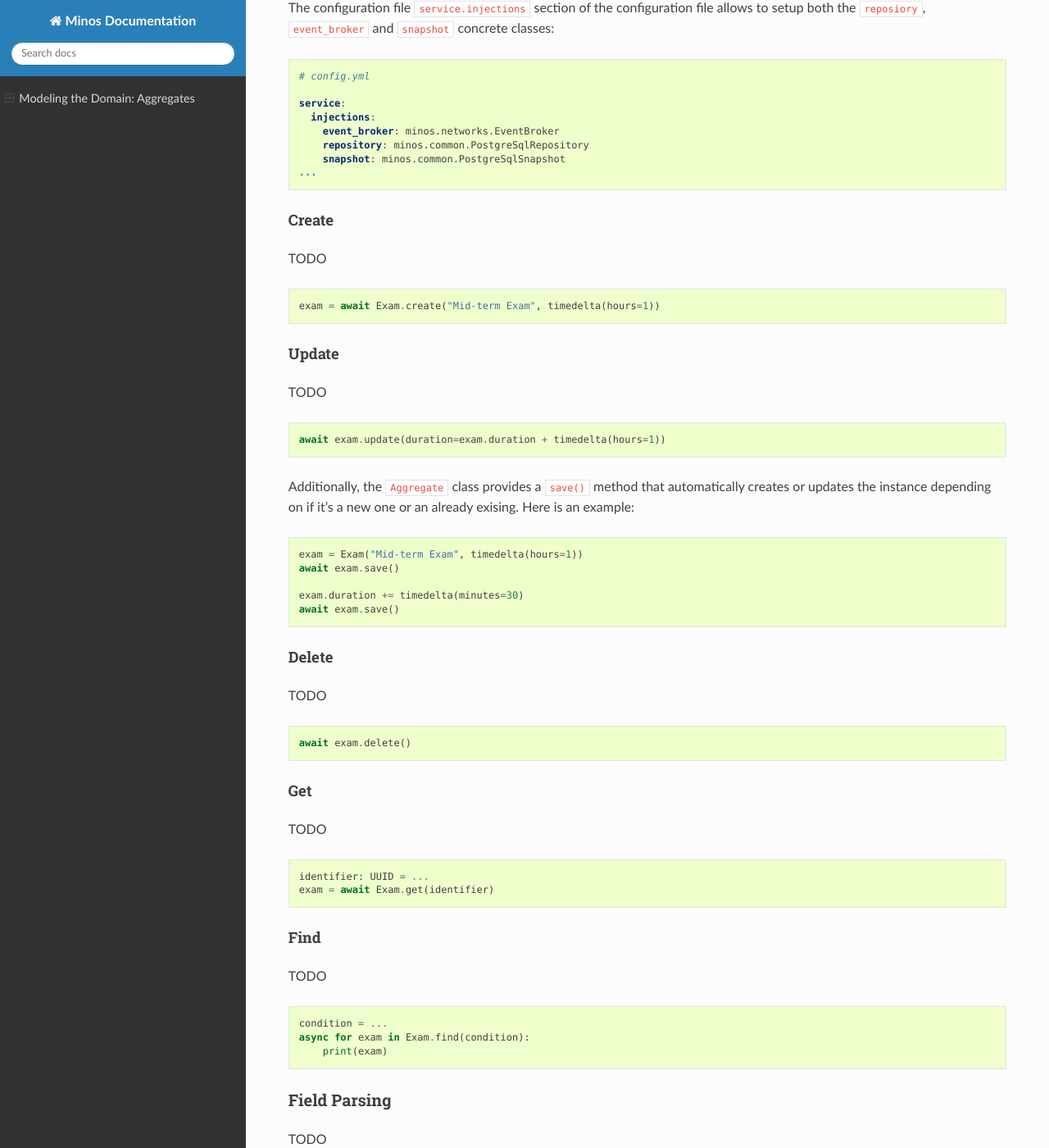
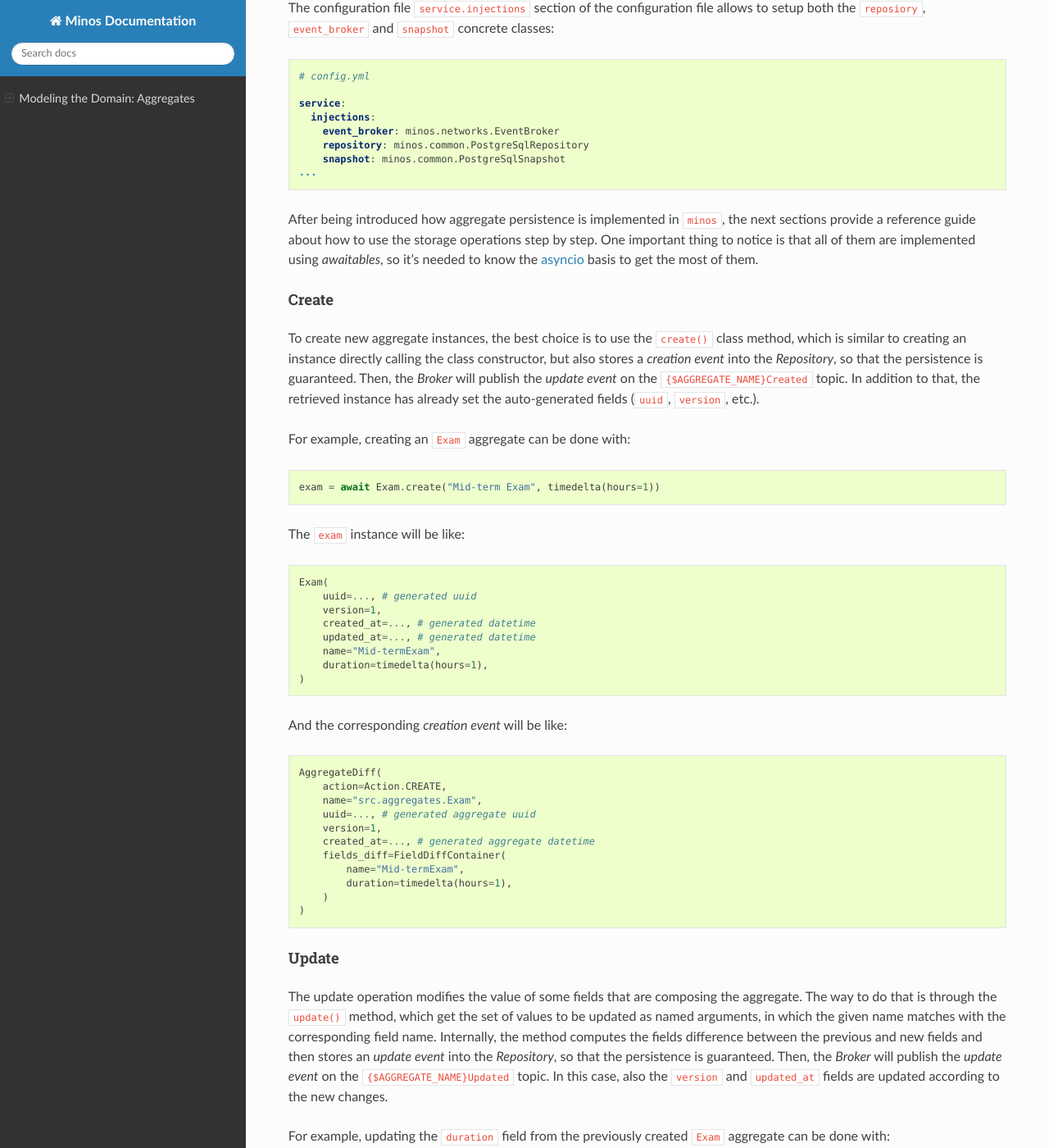
Before and after one commit to Clariteia/minos-documentation, a Sphinx documentation site: the page built from docs/quickstart/aggregate.md, in a window 1280 px wide and 1400 px high, scrolled down 1972 px. Shown: the whole window at 82% size. Built offline with Sphinx 7.4.7 and the Read the Docs theme 2.0.0, drawn with Linux system fonts in a browser that asks for light colours; some of the changed text lies outside the part shown.

Commit message:
* Describe `create`, `update` and `delete` operations.

````diff
--- a/docs/quickstart/aggregate.md
+++ b/docs/quickstart/aggregate.md
@@ -61,23 +61,89 @@
 ...
 ```
 
+After being introduced how aggregate persistence is implemented in `minos`, the next sections provide a reference guide about how to use the storage operations step by step. One important thing to notice is that all of them are implemented using *awaitables*, so it's needed to know the [asyncio](https://docs.python.org/3/library/asyncio.html) basis to get the most of them.
 
 #### Create
-TODO
+
+To create new aggregate instances, the best choice is to use the `create()` class method, which is similar to creating an instance directly calling the class constructor, but also stores a *creation event* into the *Repository*, so that the persistence is guaranteed. Then, the *Broker* will publish the *update event* on the `{$AGGREGATE_NAME}Created` topic. In addition to that, the retrieved instance has already set the auto-generated fields (`uuid`, `version`, etc.).
+
+For example, creating an `Exam` aggregate can be done with:
 
 ```python
 exam = await Exam.create("Mid-term Exam", timedelta(hours=1))
 ```
 
-#### Update
-TODO
+The `exam` instance will be like:
 
 ```python
-await exam.update(duration=exam.duration + timedelta(hours=1))
+Exam(
+    uuid=..., # generated uuid
+    version=1,
+    created_at=..., # generated datetime
+    updated_at=..., # generated datetime
+    name="Mid-termExam",
+    duration=timedelta(hours=1),
+)
+```
+
+And the corresponding *creation event* will be like:
+
+```python
+AggregateDiff(
+    action=Action.CREATE,
+    name="src.aggregates.Exam",
+    uuid=..., # generated aggregate uuid
+    version=1,
+    created_at=..., # generated aggregate datetime
+    fields_diff=FieldDiffContainer(
+        name="Mid-termExam",
+        duration=timedelta(hours=1),
+    )
+)
 ```
 
 
-Additionally, the `Aggregate` class provides a `save()` method that automatically creates or updates the instance depending on if it's a new one or an already exising. Here is an example:
+#### Update
+
+The update operation modifies the value of some fields that are composing the aggregate. The way to do that is through the `update()` method, which get the set of values to be updated as named arguments, in which the given name matches with the corresponding field name. Internally, the method computes the fields difference between the previous and new fields and then stores an *update event* into the *Repository*, so that the persistence is guaranteed. Then, the *Broker* will publish the *update event* on the `{$AGGREGATE_NAME}Updated` topic.  In this case, also the `version` and `updated_at` fields are updated according to the new changes.
+
+For example, updating the `duration` field from the previously created `Exam` aggregate can be done with:
+
+```python
+await exam.update(duration=exam.duration + timedelta(minutes=30))
+```
+
+The `exam` instance will be like:
+
+```python
+Exam(
+    uuid=...,
+    version=2, # updated
+    created_at=...,
+    updated_at=..., # updated
+    name="Mid-termExam",
+    duration=timedelta(hours=1, minutes=30), # updated
+)
+```
+
+And the corresponding *update event* will be like:
+
+```python
+AggregateDiff(
+    action=Action.UPDATE,
+    name="src.aggregates.Exam",
+    uuid=...,
+    version=2,
+    created_at=..., # generated datetime
+    fields_diff=FieldDiffContainer(
+        duration=timedelta(hours=1, minutes=30),
+    )
+)
+```
+
+
+Additionally, the `Aggregate` class provides a `save()` method that automatically *creates* or *updates* the instance depending on if it's a new one or an already exising. Here is an example:
+
 ```python
 exam = Exam("Mid-term Exam", timedelta(hours=1))
 await exam.save()
@@ -87,10 +153,25 @@
 ```
 
 #### Delete
-TODO
+
+After being explained who to create and update instances, the missing operation is the deletion of them. In the `minos` framework it's implemented with a `delete` method, that internally stores a *deletion event* in to the *Repository* so that the persistence is guaranteed. Then, the *Broker* will publish the *update event* on the `{$AGGREGATE_NAME}Deleted` topic.
+
+For example, deleting an instance can be done with:
+```python
+await exam.delete()
+```
+
+In this case, does not make any sense to continue working with the `exam` instance anymore, but the corresponding *delete event* will be like:
 
 ```python
-await exam.delete()
+AggregateDiff(
+    action=Action.DELETE,
+    name="src.aggregates.Exam",
+    uuid=...,
+    version=3,
+    created_at=..., # generated datetime
+    fields_diff=FieldDiffContainer.empty()
+)
 ```
 
 #### Get
````
